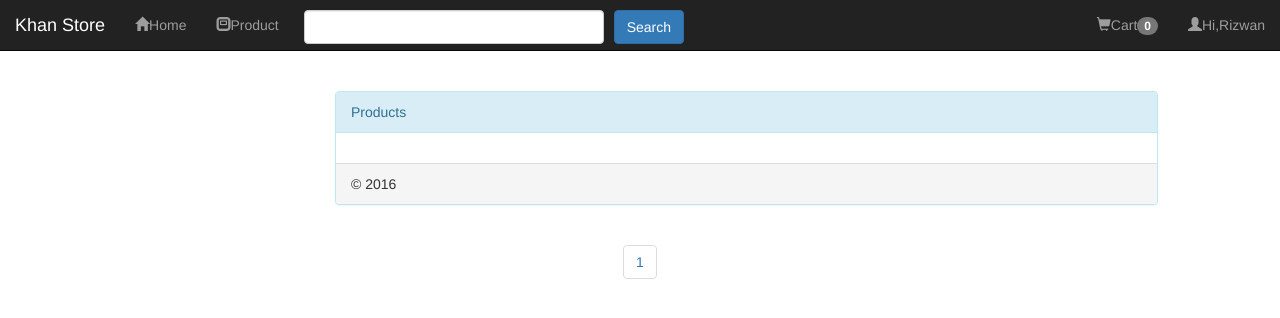
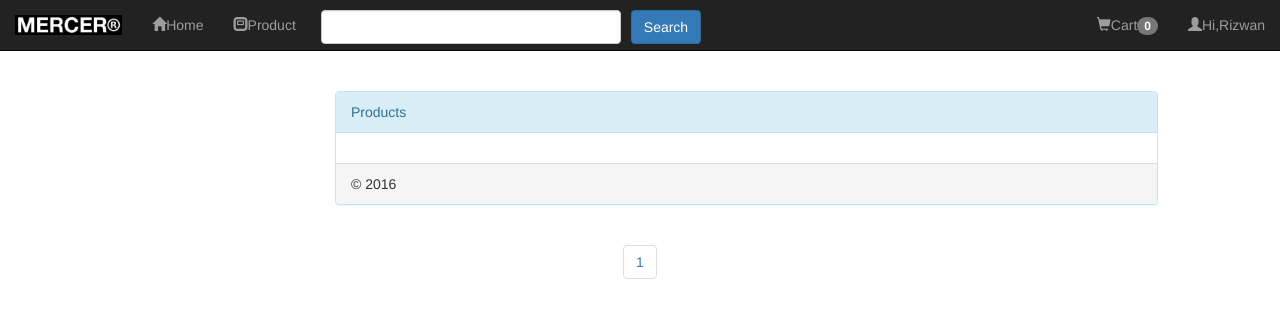
Before and after one commit to enochpowno/Mercer-PH-Sofeng-, a PHP site: page /profile.php in a window 1280 px wide. Shown: the top 318 px of the page. Run offline with PHP 8.4, Linux system fonts and the light colour scheme; a user stored in the database is signed in; a stand-in replaces the project's code that opens the database connection.

Commit message:
fixed labels and texts

```diff
--- a/admin/templates/navbar.php
+++ b/admin/templates/navbar.php
@@ -1,5 +1,5 @@
  <nav class="navbar navbar-dark fixed-top bg-dark flex-md-nowrap p-0 shadow">
-  <a class="navbar-brand col-sm-3 col-md-2 mr-0" href="#">Khan Store</a>
+  <a class="navbar-brand col-sm-3 col-md-2 mr-0" href="#">Mercer PH</a>
   <input class="form-control form-control-dark w-100" type="text" placeholder="Search" aria-label="Search">
   <ul class="navbar-nav px-3">
     <li class="nav-item text-nowrap">
--- a/cart.php
+++ b/cart.php
@@ -6,7 +6,7 @@
 <html>
 	<head>
 		<meta charset="UTF-8">
-		<title>Khan Store</title>
+		<title>Mercer PH</title>
 		<link rel="stylesheet" href="css/bootstrap.min.css"/>
 		<script src="js/jquery2.js"></script>
 		<script src="js/bootstrap.min.js"></script>
@@ -26,7 +26,7 @@
 					<span class="icon-bar"></span>
 					<span class="icon-bar"></span>
 				</button>
-				<a href="#" class="navbar-brand">Khan Store</a>
+				<img src="water.png" class="navbar-brand"/>
 			</div>
 		<div class="collapse navbar-collapse" id="collapse">
 			<ul class="nav navbar-nav">
--- a/customer_order.php
+++ b/customer_order.php
@@ -9,7 +9,7 @@ if(!isset($_SESSION["uid"])){
 <html>
 	<head>
 		<meta charset="UTF-8">
-		<title>Khan Store</title>
+		<title>Mercer PH</title>
 		<link rel="stylesheet" href="css/bootstrap.min.css"/>
 		<script src="js/jquery2.js"></script>
 		<script src="js/bootstrap.min.js"></script>
@@ -22,7 +22,7 @@ if(!isset($_SESSION["uid"])){
 	<div class="navbar navbar-inverse navbar-fixed-top">
 		<div class="container-fluid">
 			<div class="navbar-header">
-				<a href="#" class="navbar-brand">Khan Store</a>
+				<img src="water.png" class="navbar-brand"/>
 			</div>
 			<ul class="nav navbar-nav">
 				<li><a href="index.php"><span class="glyphicon glyphicon-home"></span>Home</a></li>
--- a/customer_registration.php
+++ b/customer_registration.php
@@ -7,7 +7,7 @@ if (isset($_GET["register"])) {
 <html>
 	<head>
 		<meta charset="UTF-8">
-		<title>Khan Store</title>
+		<title>Mercer PH</title>
 		<link rel="stylesheet" href="css/bootstrap.min.css"/>
 		<script src="js/jquery2.js"></script>
 		<script src="js/bootstrap.min.js"></script>
@@ -21,7 +21,7 @@ if (isset($_GET["register"])) {
 	<div class="navbar navbar-inverse navbar-fixed-top">
 		<div class="container-fluid">
 			<div class="navbar-header">
-				<a href="#" class="navbar-brand">Khan Store</a>
+				<img src="water.png" class="navbar-brand"/>
 			</div>
 			<ul class="nav navbar-nav">
 				<li><a href="index.php"><span class="glyphicon glyphicon-home"></span>Home</a></li>
--- a/login_form.php
+++ b/login_form.php
@@ -19,7 +19,7 @@ if (isset($_POST["login_user_with_product"])) {
 <html>
 	<head>
 		<meta charset="UTF-8">
-		<title>Khan Store</title>
+		<title>Mercer PH</title>
 		<link rel="stylesheet" href="css/bootstrap.min.css"/>
 		<script src="js/jquery2.js"></script>
 		<script src="js/bootstrap.min.js"></script>
@@ -33,7 +33,7 @@ if (isset($_POST["login_user_with_product"])) {
 	<div class="navbar navbar-inverse navbar-fixed-top">
 		<div class="container-fluid">
 			<div class="navbar-header">
-				<a href="#" class="navbar-brand">Khan Store</a>
+				<img src="water.png" class="navbar-brand"/>
 			</div>
 			<ul class="nav navbar-nav">
 				<li><a href="index.php"><span class="glyphicon glyphicon-home"></span>Home</a></li>
--- a/profile.php
+++ b/profile.php
@@ -9,7 +9,7 @@ if(!isset($_SESSION["uid"])){
 <html>
 	<head>
 		<meta charset="UTF-8">
-		<title>Khan Store</title>
+		<title>Mercer PH</title>
 		<link rel="stylesheet" href="css/bootstrap.min.css"/>
 		<script src="js/jquery2.js"></script>
 		<script src="js/bootstrap.min.js"></script>
@@ -31,7 +31,7 @@ if(!isset($_SESSION["uid"])){
 					<span class="icon-bar"></span>
 					<span class="icon-bar"></span>
 				</button>
-				<a href="#" class="navbar-brand">Khan Store</a>
+				<img src="water.png" class="navbar-brand"/>
 			</div>
 		<div class="collapse navbar-collapse" id="collapse">
 			<ul class="nav navbar-nav">
```
